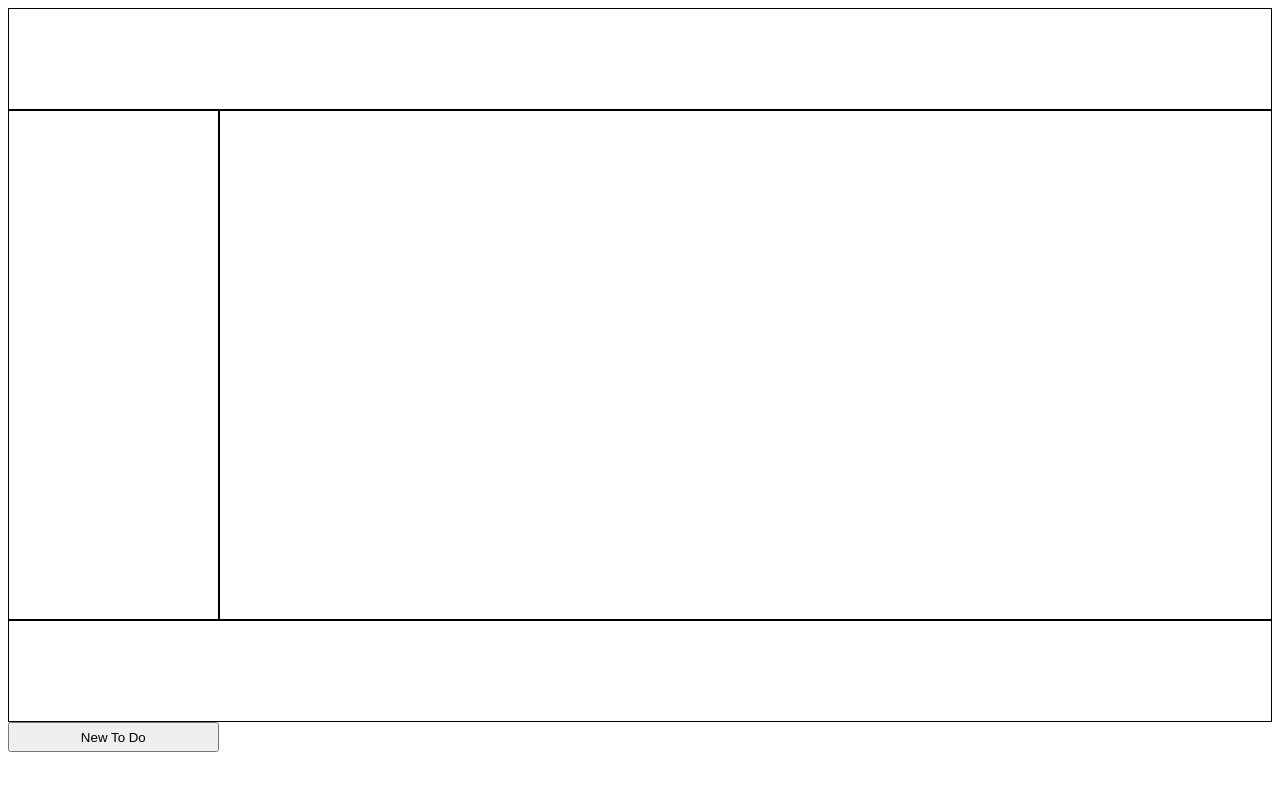
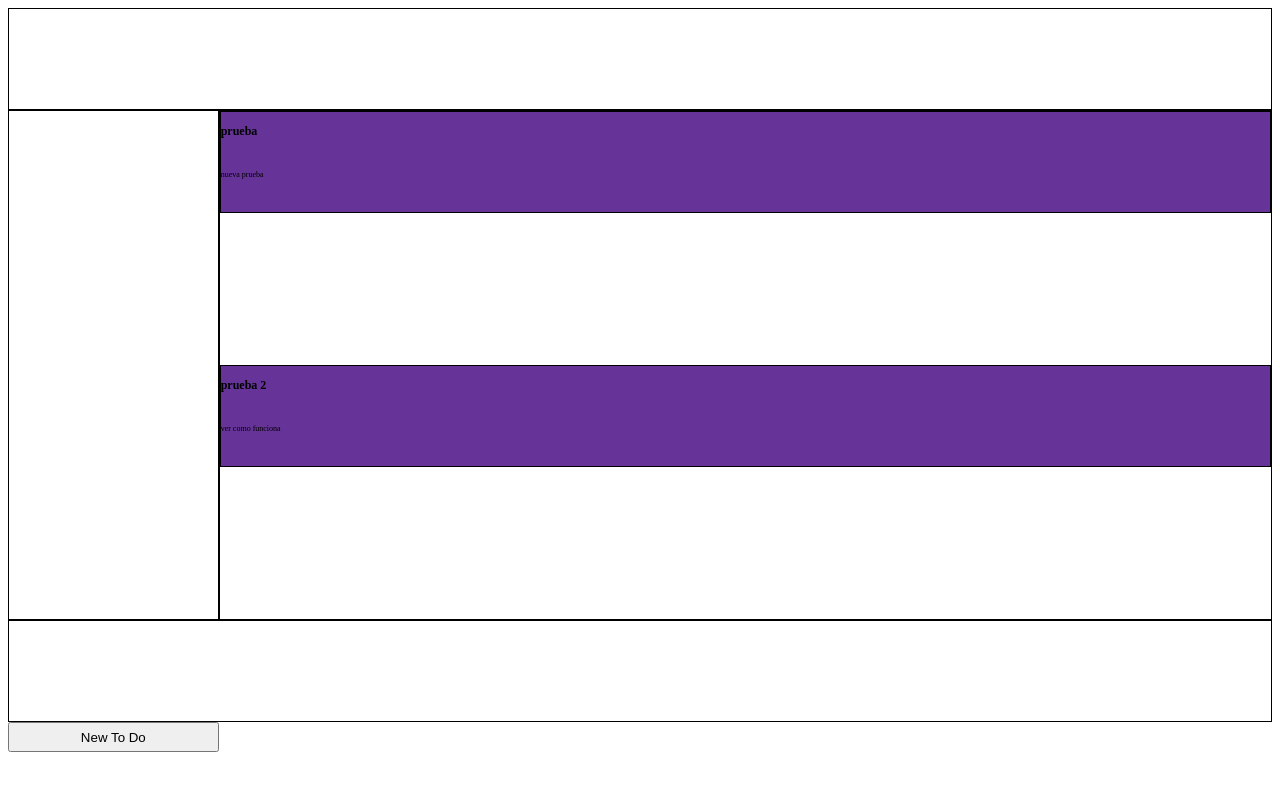
Before and after one commit to cookingnoob/to-do-odin, a website built with webpack: page toDo/dist/index.html in a window 1280 px wide. Built offline with nearby package versions, Linux system fonts and the light colour scheme.

Commit message:
render to do elements inside generalToDo

```diff
--- a/toDo/src/DOM.js
+++ b/toDo/src/DOM.js
@@ -3,10 +3,9 @@ const container = document.getElementById('toDoFormcontainer');
 export let titleInput = document.getElementById('title');
 export let notesInput = document.getElementById('notes');
 export let submitBtn = document.getElementById('submit');
-// export let addNewToDo = document.querySelector('openForm')
 let inputs = document.querySelectorAll('input');
 
-//render elements
+//render layout and general elements
 const header = document.createElement('div');
 header.classList.add('header');
 const content = document.createElement('div');
@@ -17,7 +16,32 @@ const footer = document.createElement('div');
 footer.classList.add('footer');
 export const addNewToDo = document.createElement('button');
 addNewToDo.classList.add('openToDoForm')
-addNewToDo.textContent = 'New To Do'
+addNewToDo.textContent = 'New To Do';
+content.appendChild(container, addNewToDo);
 export const renderElements = document.body.append(header, content, sidebar, footer, addNewToDo);
 
-content.appendChild(container, addNewToDo);
+
+//render to do elements
+export function renderToDo(todo){
+    const toDoContainer = document.createElement('div');
+    const toDoTitle = document.createElement('h3');
+    const toDoNotes = document.createElement('p');
+    // const checkBox = document.createElement('div');
+    // const toDoDate = document.createElement('div');
+
+    toDoContainer.classList.add('toDoContainer');
+    toDoTitle.classList.add('toDoTitle');
+    toDoNotes.classList.add('toDoNotes');
+    // checkBox.classList.add('checkBox');
+    // toDoDate.classList.add('toDoDate');
+
+    toDoTitle.textContent = `${todo.title}`;
+    toDoNotes.textContent = `${todo.notes}`;
+
+    toDoContainer.append(toDoTitle, toDoNotes);
+    content.append(toDoContainer);
+
+    return{
+        toDoContainer
+    }
+}
--- a/toDo/src/createTodo.js
+++ b/toDo/src/createTodo.js
@@ -1,6 +1,5 @@
-
 import { getValues,  } from "./submit";
-
+import { renderToDo } from "./DOM";
 
 export const generalTodo = [];
 
@@ -11,8 +10,12 @@ export class Todo {
     }
 };
 
-
 export const prueba1 = new Todo ('prueba', 'nueva prueba');
 export const prueba2 = new Todo ('prueba 2', 'ver como funciona');
 
 generalTodo.push(prueba1, prueba2);
+
+export function renderTDList (){
+    generalTodo.forEach(todo => renderToDo(todo))
+    console.log(generalTodo);
+}
--- a/toDo/src/index.js
+++ b/toDo/src/index.js
@@ -1,7 +1,9 @@
 import css from "./style.css";
 import { renderElements } from "./DOM";
 import { clickNewToDo, closePopUpToDo } from "./popUpForm";
+import { renderTDList } from "./createTodo";
 
+renderTDList()
 clickNewToDo()
 closePopUpToDo()
 
--- a/toDo/src/style.css
+++ b/toDo/src/style.css
@@ -1,6 +1,4 @@
-*{
 
-}
 body{
 display: grid;
 grid-template-rows: 1fr 5fr 1fr;
@@ -40,6 +38,20 @@ height: 30px;
 grid-area: footer;
 }
 
+.toDoContainer{
+    height: 100px;
+    background-color: rebeccapurple;
+display: grid;
+grid-template-rows: repeat(2, 1fr);
+border: 1px solid black;
+}
+.toDoTitle{
+font-size: 12px;
+}
+.toDoNotes{
+font-size: 8px;
+}
+
 
 /* 7. Clases por crear
 //         * Header
```
Also changed, not shown: toDo/dist/main.js.
